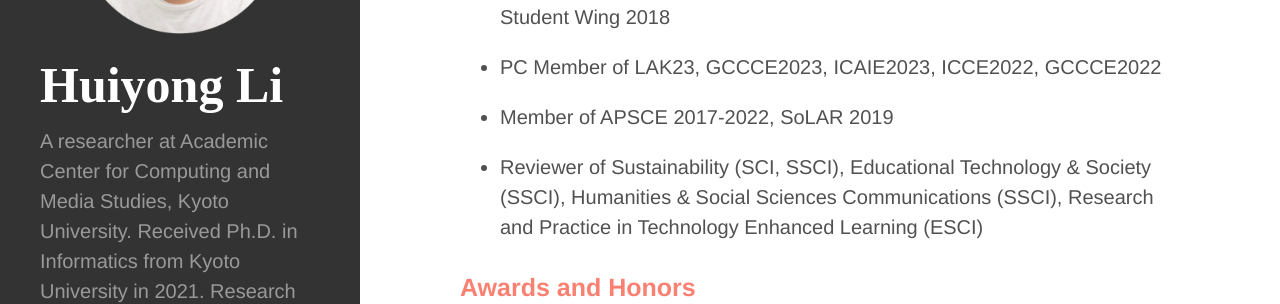
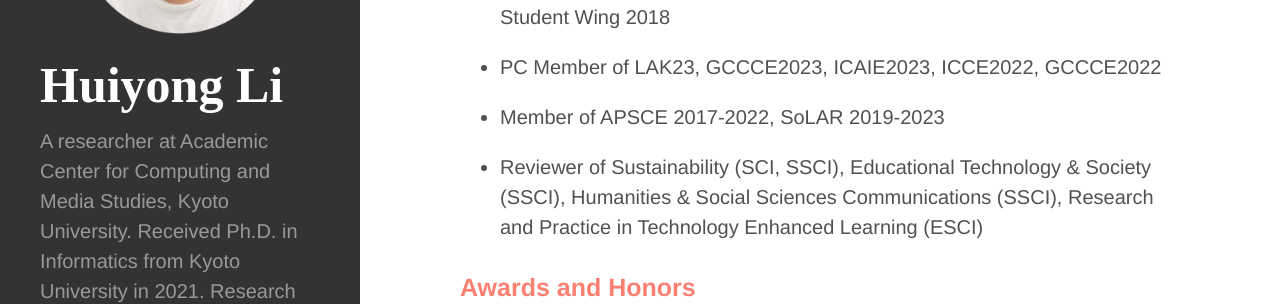
Before and after one commit to li-huiyong/li-huiyong.github.io, a Jekyll site: the page built from about-me.md, in a window 1280 px wide and 900 px high, scrolled down 1470 px. Shown: the part 154-458 px from the top of the window. Built offline with Jekyll 4.4.1, drawn with Linux system fonts in a browser that asks for light colours; nearby versions of some CDN libraries; some web fonts are replaced.

Commit message:
solar member

```diff
--- a/about-me.md
+++ b/about-me.md
@@ -51,7 +51,7 @@ Researcher at Learning and Educational Technologies Research Unit, ACCMS, Kyoto
 
 * PC Member of LAK23, GCCCE2023, ICAIE2023, ICCE2022, GCCCE2022
 
-* Member of APSCE 2017-2022, SoLAR 2019
+* Member of APSCE 2017-2022, SoLAR 2019-2023
 
 * Reviewer of Sustainability (SCI, SSCI), Educational Technology & Society (SSCI), Humanities & Social Sciences Communications (SSCI), Research and Practice in Technology Enhanced Learning (ESCI)
 
```
